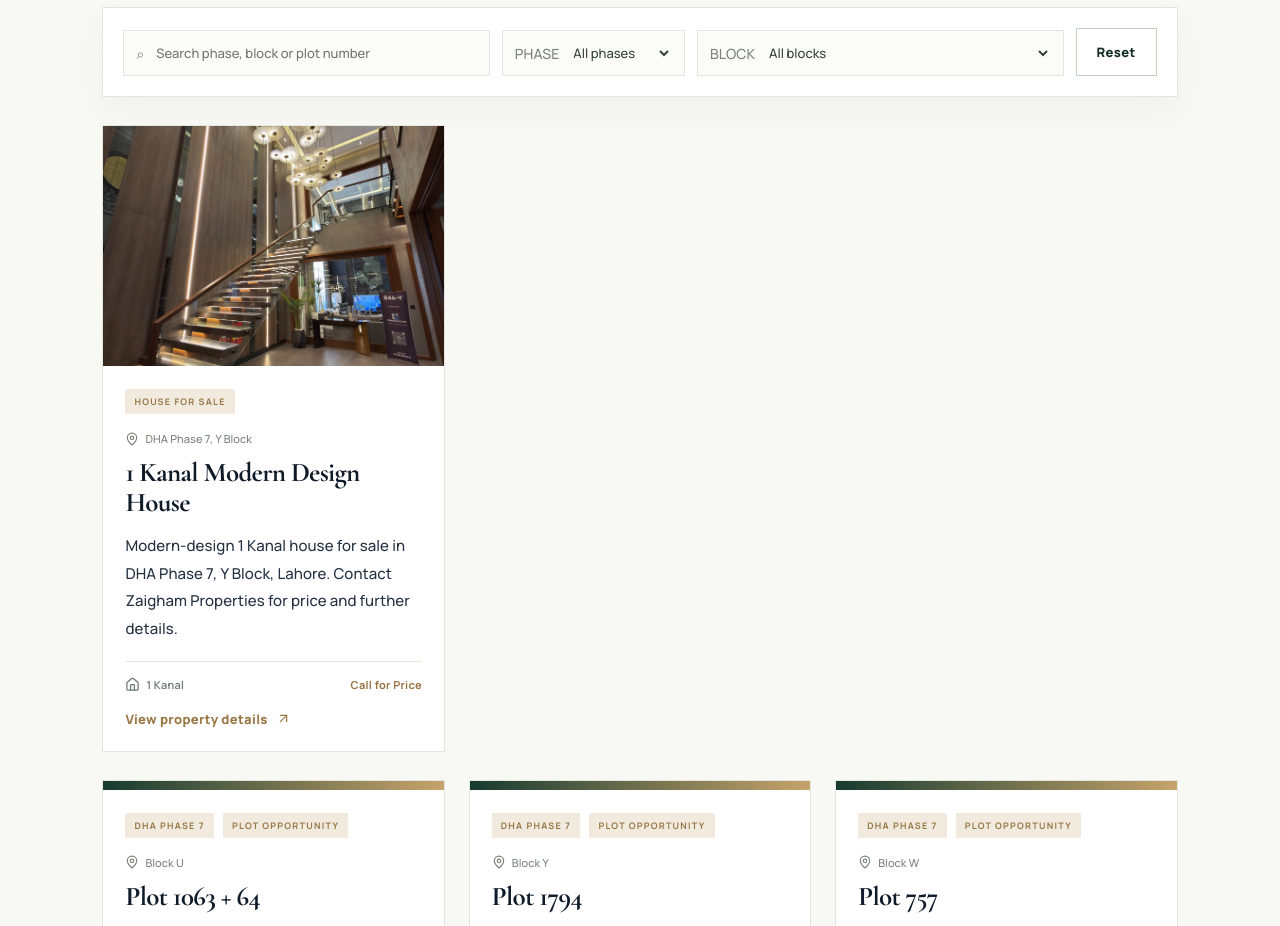
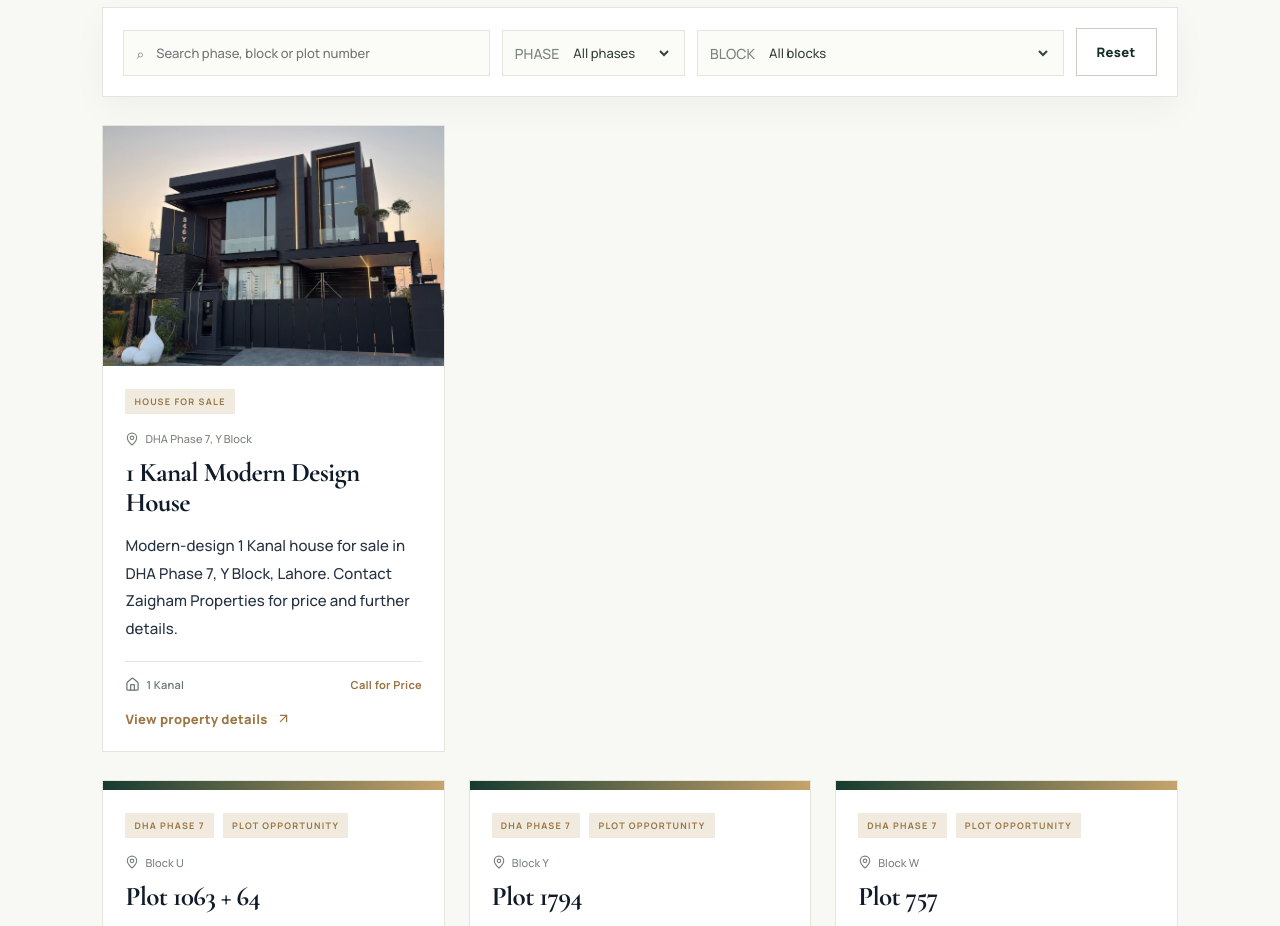
Before and after one commit to franklinctapley-del1122/zaighamproperties, a React (Vite) app: page /properties in a window 1280 px wide. Shown: the part 920-1846 px from the top of the page. Built offline with nearby package versions, Linux system fonts and the light colour scheme.

Commit message:
Show front elevation photo on house listing card

```diff
--- a/src/App.jsx
+++ b/src/App.jsx
@@ -106,7 +106,7 @@ function Properties(){
    </div>
    <div className="card-grid" style={{marginTop:28,marginBottom:24}}>
     {houseInventory.listings.filter(x=>x.listingType==='house').map(item=><Link to={'/properties/'+item.id} className="listing-card" key={item.id} style={{textDecoration:'none',color:'inherit'}}>
-     <div style={{height:240,background:'#e9e6df',overflow:'hidden'}}><img src={item.images?.[0]?.path} alt={'Front elevation of '+item.plotSize+' house in '+item.phase+', '+item.block+' Block'} style={{width:'100%',height:'100%',objectFit:'cover'}} onError={e=>{e.currentTarget.style.display='none'}}/></div>
+     <div style={{height:240,background:'#e9e6df',overflow:'hidden'}}><img src={item.images?.find(photo=>photo.role==='front-elevation')?.path || item.images?.[0]?.path} alt={'Front elevation of '+item.plotSize+' house in '+item.phase+', '+item.block+' Block'} style={{width:'100%',height:'100%',objectFit:'cover'}} onError={e=>{e.currentTarget.style.display='none'}}/></div>
      <div className="listing-content"><span className="pill">HOUSE FOR SALE</span><div className="muted"><MapPin size={14}/> {item.phase}, {item.block} Block</div><h3>{item.plotSize} Modern Design House</h3><p>{item.description}</p><div className="listing-meta"><span><HomeIcon size={15}/> {item.plotSize}</span><b>{item.demandLabel}</b></div><span className="inline-link">View property details <ArrowUpRight size={15}/></span></div>
     </Link>)}
    </div>
```
